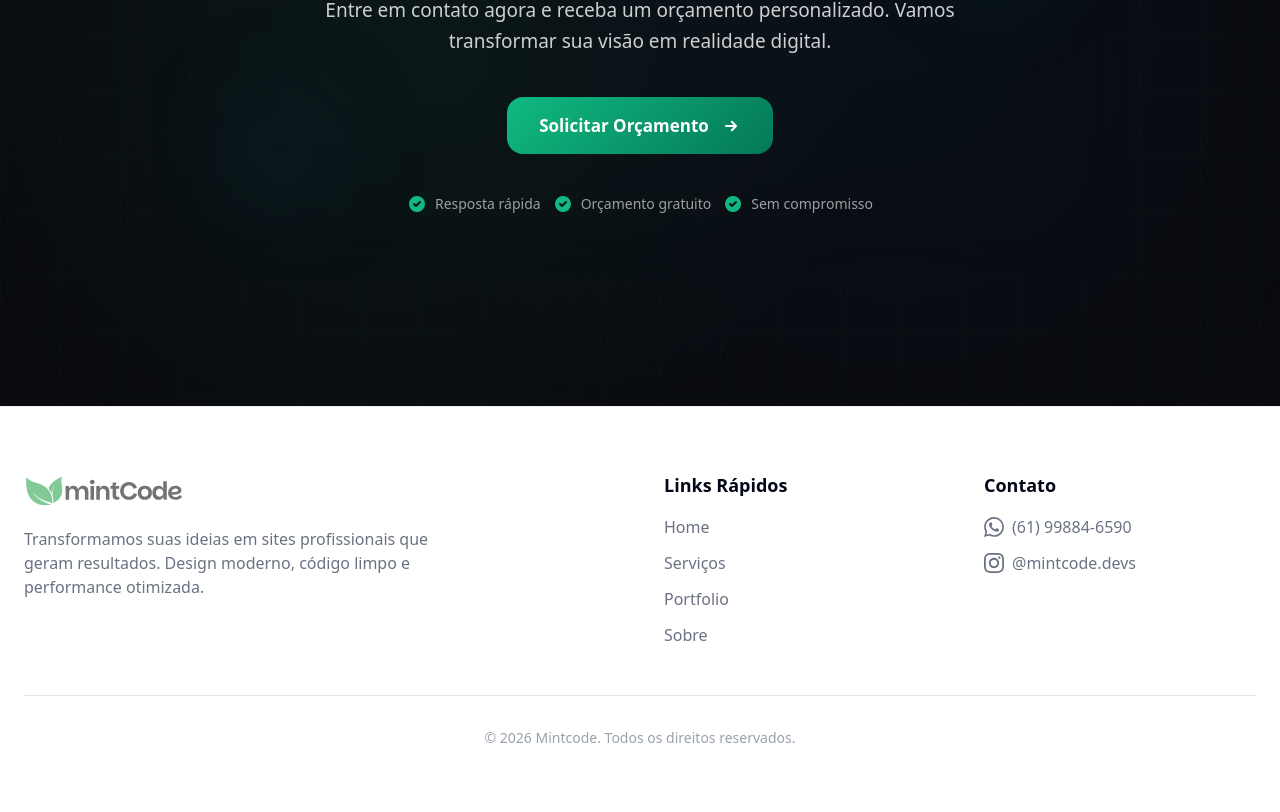
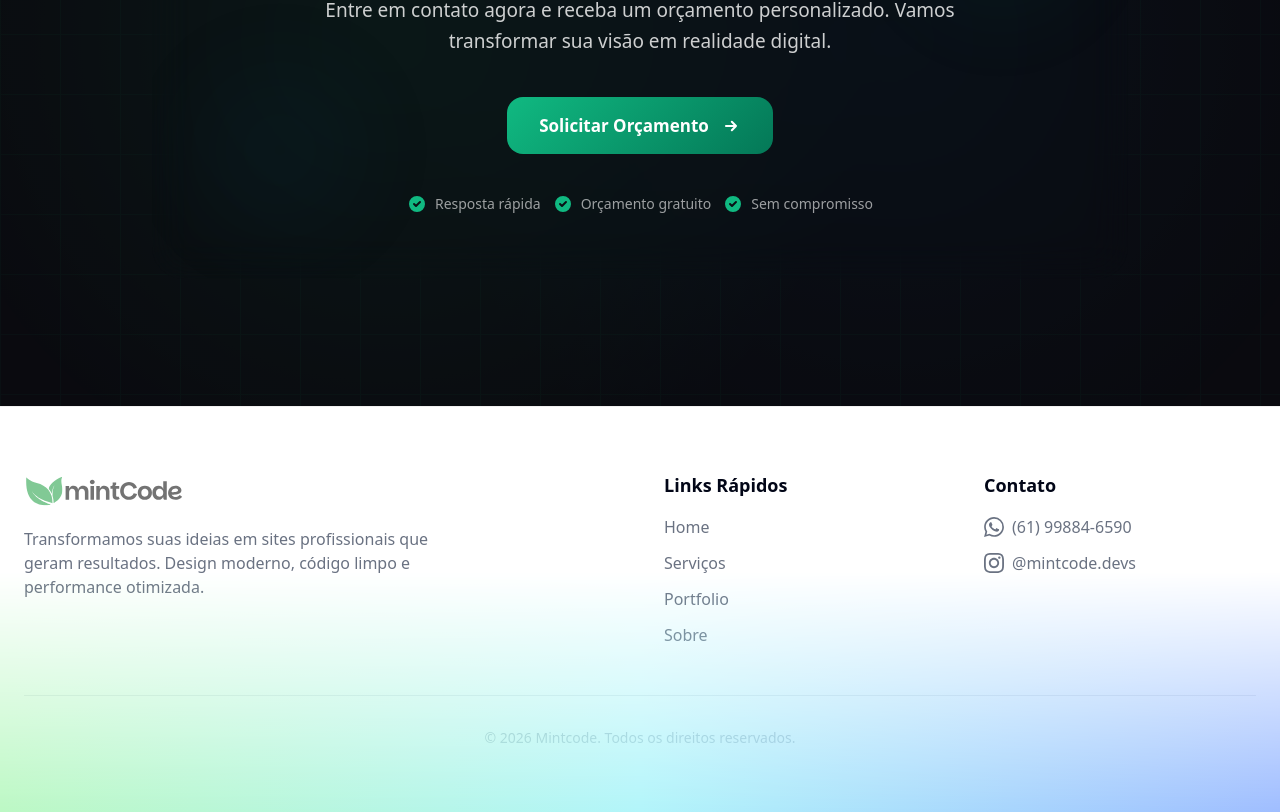
Before and after one commit to bezerradaniels/mintcode, a React (Vite) app: page / in a window 1280 px wide. Shown: the part 4660-5472 px from the top of the page. Built offline with nearby package versions, Linux system fonts and the light colour scheme; a web font is replaced by a local one.

Commit message:
feat: footer bottom gradient band matching Services section

```diff
--- a/src/components/Footer/index.tsx
+++ b/src/components/Footer/index.tsx
@@ -5,7 +5,19 @@ export default function Footer() {
   const instagramLink = 'https://instagram.com/mintcode.devs'
 
   return (
-    <footer className="bg-white text-text py-16" style={{ borderTop: '1px solid rgba(0,0,0,0.06)' }}>
+    <footer className="relative overflow-hidden bg-white text-text py-16" style={{ borderTop: '1px solid rgba(0,0,0,0.06)' }}>
+
+      {/* Bottom gradient band — same as Services */}
+      <div
+        className="pointer-events-none absolute inset-x-0 bottom-0 h-[240px]"
+        style={{
+          background: 'linear-gradient(to right, #BCF8C4 0%, #B2F5FA 50%, #9FBDFF 100%)',
+          maskImage: 'linear-gradient(to top, rgba(0,0,0,1), rgba(0,0,0,0))',
+          WebkitMaskImage: 'linear-gradient(to top, rgba(0,0,0,1), rgba(0,0,0,0))',
+          maskSize: '100% 100%',
+          maskRepeat: 'no-repeat'
+        }}
+      />
       <div className="max-w-7xl mx-auto px-6">
         <div className="grid md:grid-cols-4 gap-12">
           <div className="md:col-span-2">
```
